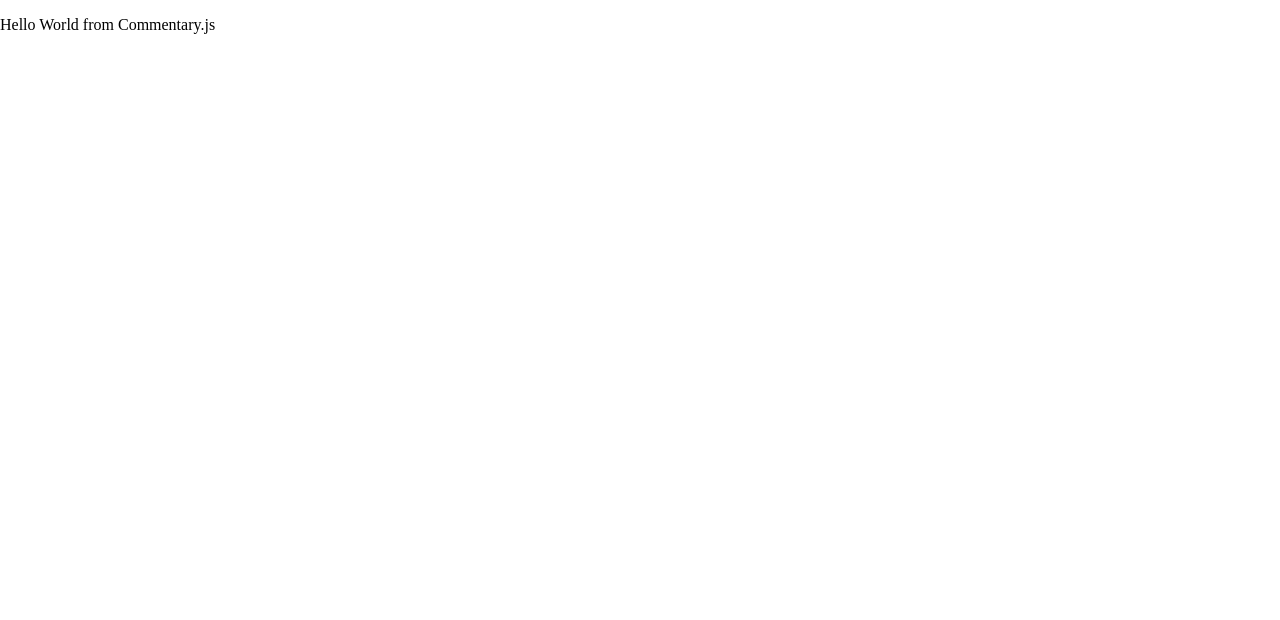
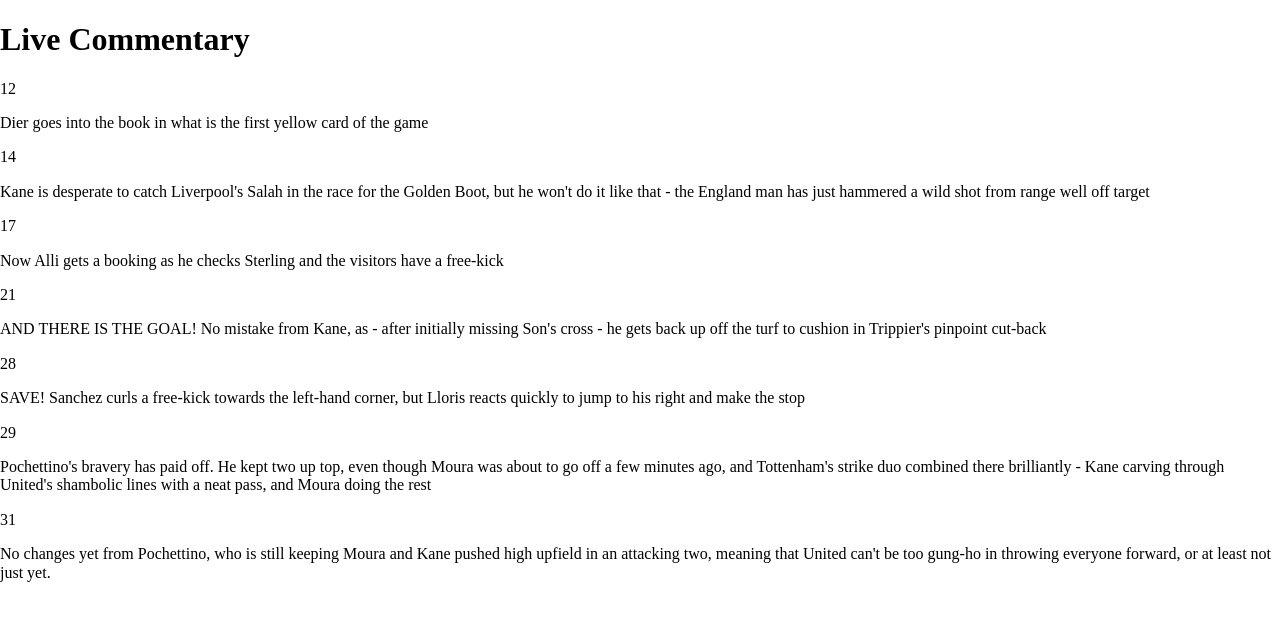
Before and after one commit to RPlaha0390/react-commentary-app, a React app: page / in a window 1280 px wide. Shown: the top 620 px of the page. Built offline with nearby package versions, Linux system fonts and the light colour scheme.

Commit message:
add dumb component timeline.js - map over commentaryFeed state and pass props down - ouput results on ui

```diff
--- /dev/null
+++ b/src/components/Timeline.js
@@ -0,0 +1,24 @@
+import React, { Fragment } from 'react'
+import PropTypes from 'prop-types';
+
+const Timeline = ({
+  event
+}) => {
+	return (
+    <Fragment>
+  		<p>{ event.minute }</p>
+      <p>{ event.commentary }</p>
+    </Fragment>
+	);
+}
+
+/**
+ * Set propTypes for typechecking on
+ * Timeline component
+ * @type {Object}
+ */
+Timeline.propTypes = {
+  event: PropTypes.shape(),
+};
+
+export default Timeline;
--- a/src/containers/Commentary.js
+++ b/src/containers/Commentary.js
@@ -1,4 +1,6 @@
 import React, { Component, Fragment } from 'react';
+
+import Timeline from '../components/Timeline';
 
 class Commentary extends Component {
 	/**
@@ -35,22 +37,35 @@
 				 * keyMoment keys that contain a value of true
 				 */
 				keyMoments: feed[0].commentary.filter(obj => {
-				  return obj.isKey === true
+					return obj.isKey === true
 				})
 			}));
 	}
 
 	/**
-   * render
-   * @return {JSX}
-   */
+	 * render
+	 * @return {JSX}
+	 */
 	render() {
-		console.log(this.state.commentaryFeed);
-		console.log(this.state.keyMoments);
-
 		return (
 			<Fragment>
-				<p>Hello World from Commentary.js</p>
+				{
+					this.state.commentaryFeed && (
+						<div className="timeline">
+							<h1 className="timeline__heading">Live Commentary</h1>
+							<div className="timeline__wrapper">
+								{
+									this.state.commentaryFeed.map((event, index) =>
+										<Timeline
+											key={ index }
+											event={ event }
+										/>
+									)
+								}
+							</div>
+						</div>
+					)
+				}
 			</Fragment>
 		)
 	}
```
